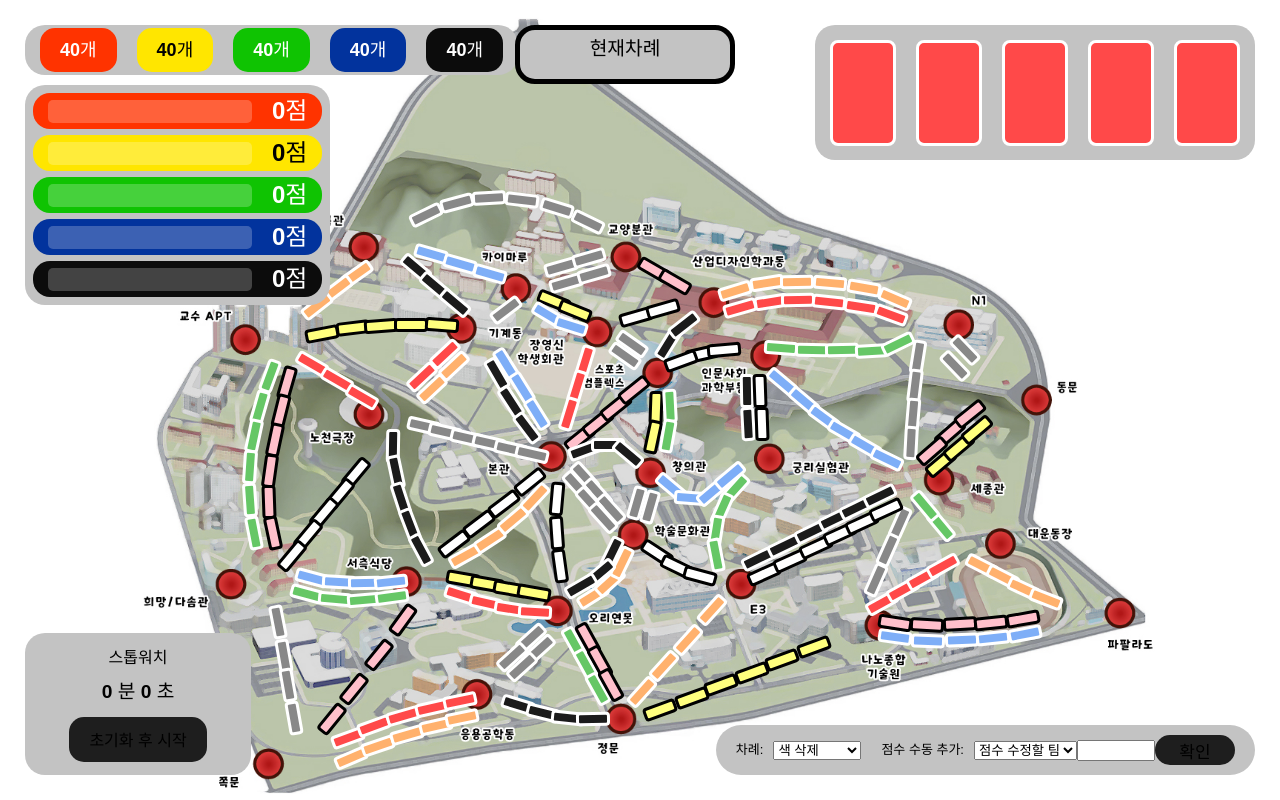
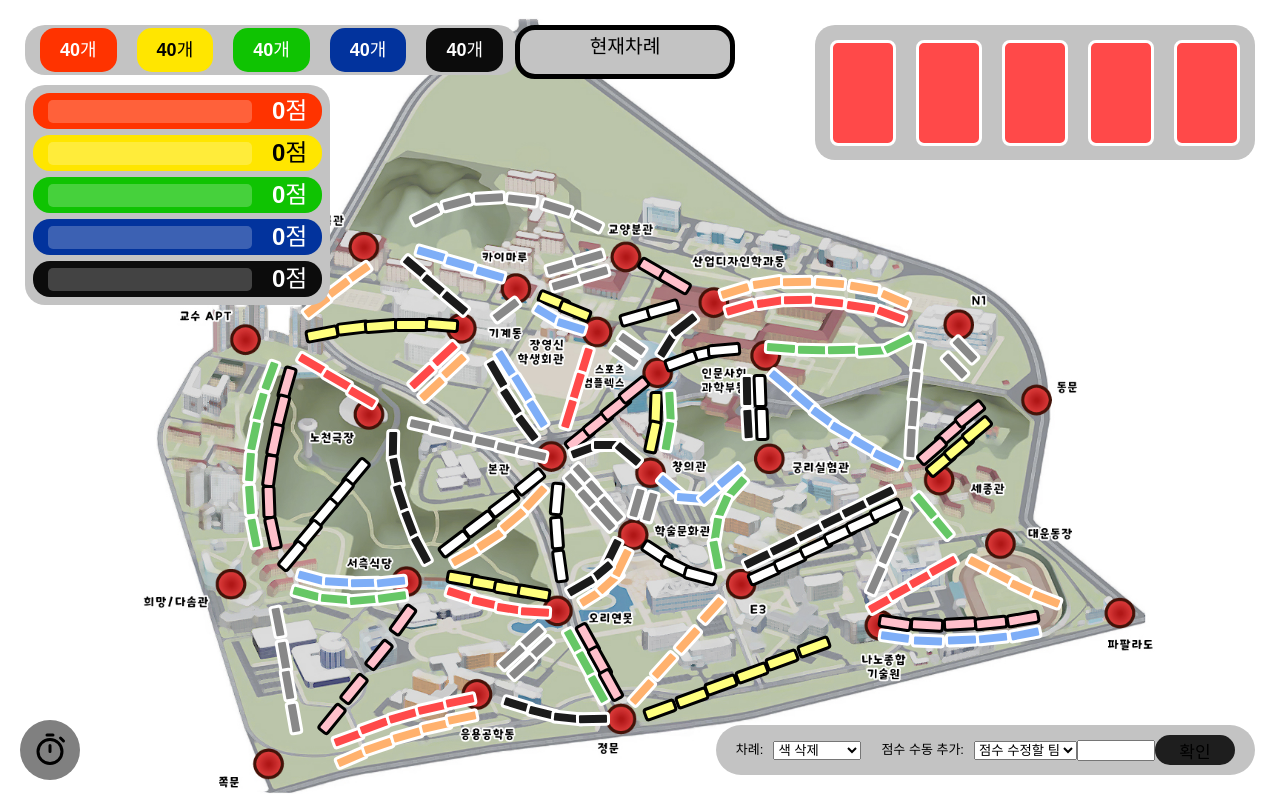
Before and after one commit to ucsaes/soteam2, a React (Vite) app: page / in a window 1280 px wide. Built offline with nearby package versions, Linux system fonts and the light colour scheme.

Commit message:
feat: add toggle functionality for stopwatch display

```diff
--- a/src/App.css
+++ b/src/App.css
@@ -119,7 +119,7 @@
 .tt {
   font-weight: 600;
   font-size: larger;
-  margin-top: 5px;
+  margin-top: 10px;
   margin-bottom: 10px;
 }
 
@@ -132,7 +132,12 @@
 }
 
 .ttt {
-  margin-bottom: 8px;
+  display: flex;
+  justify-content: center;
+  align-items: center;
+  position: relative;
+  width: 100%;
+  height: 24px;
 }
 
 .control {
@@ -163,10 +168,51 @@
   font-size: 17px;
 }
 
+.stopwatch-container {
+  position: fixed;
+  bottom: 20px;
+  left: 20px;
+}
+
+.circle-button {
+  width: 60px;
+  height: 60px;
+  border-radius: 50%; /* 동그란 버튼 */
+  background-color: grey;
+  color: white;
+  border: none;
+  cursor: pointer;
+  font-size: 14px;
+  display: flex;
+  justify-content: center;
+  align-items: center;
+}
+
+.close-button {
+  position: absolute;
+  top: 50%;
+  right: 5px;
+  transform: translateY(-50%);
+  width: 24px;
+  height: 24px;
+  background: none;
+  border: none;
+  color: grey;
+  font-size: 16px;
+  cursor: pointer;
+  padding: 0;
+}
+
+.close-button:hover {
+  color: #000; /* 호버 시 색상 변경 */
+}
+
 .stopwatch {
-  bottom: 10px;
-  left: 10px;
-  display: block;
+  position: absolute;
+  bottom: 0;
+  left: 0;
+  display: flex;
+  flex-direction: column;
   width: 200px;
   justify-content: center; /* 가로 중앙 정렬 */
   align-items: center;
--- a/src/Stopwatch.jsx
+++ b/src/Stopwatch.jsx
@@ -1,8 +1,10 @@
 import { useState, useEffect } from 'react';
+import timerIcon from './assets/timer.svg';
 
 function Stopwatch() {
   const [time, setTime] = useState(0); // 경과 시간 (초 단위)
   const [status, setStatus] = useState('stopped'); // 상태: stopped, running
+  const [isExpanded, setIsExpanded] = useState(false); // 펼쳐진 상태인지 여부
 
   useEffect(() => {
     let timer;
@@ -27,13 +29,30 @@ function Stopwatch() {
     }
   };
 
+  const toggleExpand = () => {
+    setIsExpanded((prev) => !prev);
+  };
+
   return (
+    <div className="stopwatch-container">
+      {!isExpanded && (
+        <button className="circle-button" onClick={toggleExpand}>
+          <img src={timerIcon} alt="Timer Icon" width="36px" height="36px" />
+        </button>
+      )}
+
+      {isExpanded && (
         <div className="board stopwatch gray">
-      <div className="ttt">스톱워치</div>
+          <div className="ttt">
+            <span><b>스톱워치</b></span>
+            <button className="close-button" onClick={toggleExpand}>
+              X
+            </button>
+          </div>
           <div className="tt">
             {Math.floor(time / 60)} 분 {time % 60} 초
           </div>
-      <button onClick={handleButtonClick}>
+          <button style={{ color: "white", fontSize: "14px" }} onClick={handleButtonClick}>
             {status === 'running'
               ? '정지'
               : status === 'stopped'
@@ -41,6 +60,8 @@ function Stopwatch() {
               : '시작'}
           </button>
         </div>
+      )}
+    </div>
   );
 }
 
```
Also changed, not shown: src/assets/timer.svg (added). Lines whose indentation alone changed are shown as unchanged.
